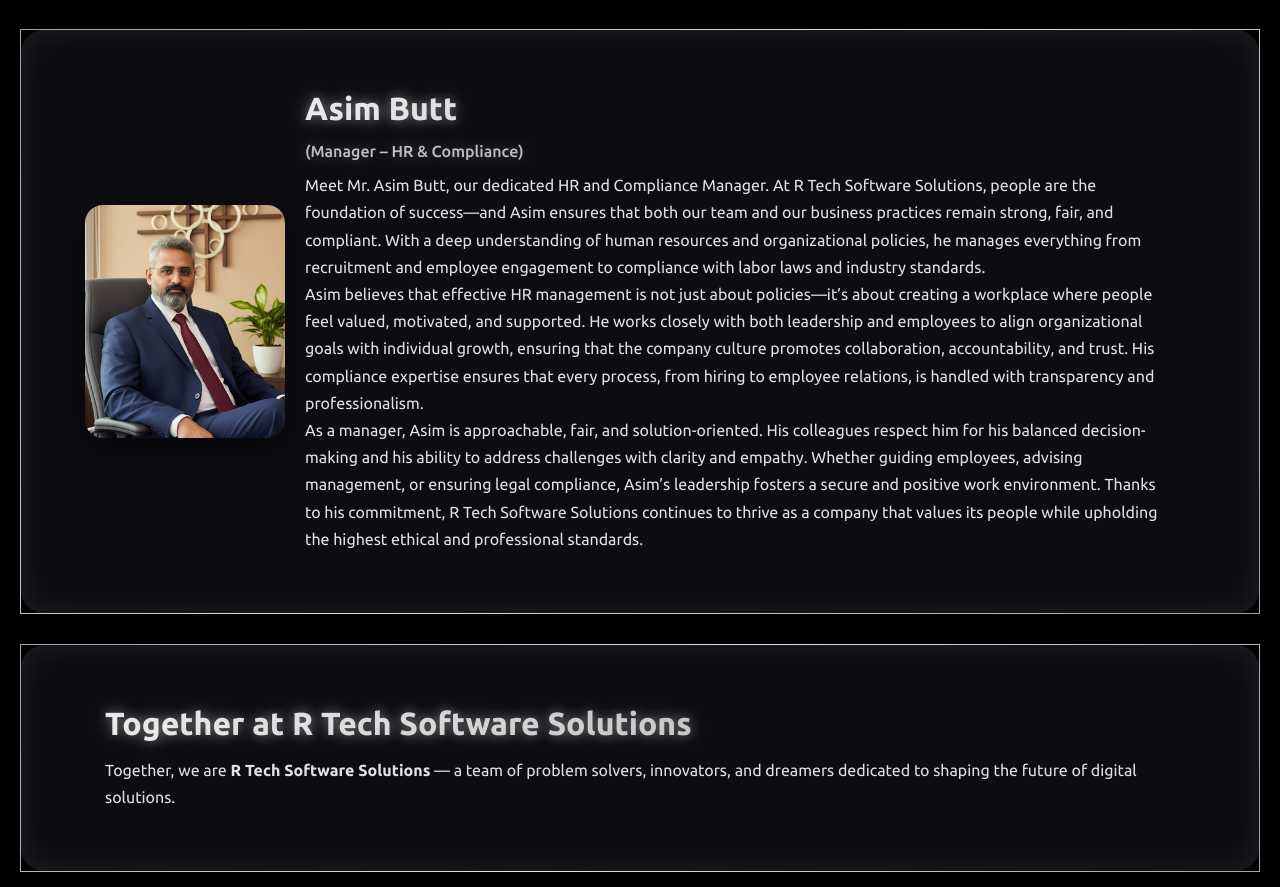
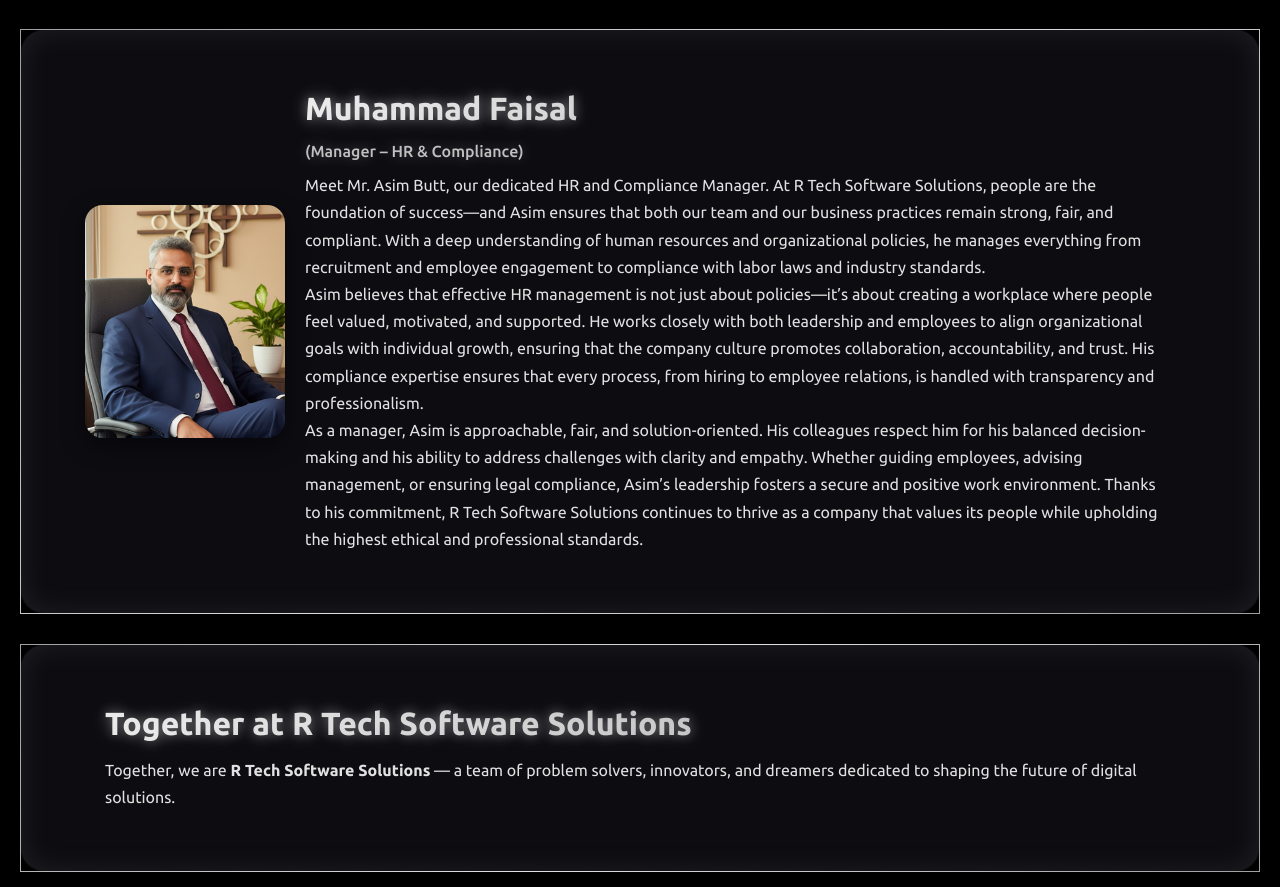
Before and after one commit to naveedhassan20/rtech.github.io, a plain HTML site: page team.html in a window 1280 px wide. Shown: the part 3520-4407 px from the top of the page. Drawn offline with Linux system fonts and the light colour scheme; a script that the page names is missing.

Commit message:
Update team.html

```diff
--- a/team.html
+++ b/team.html
@@ -116,9 +116,9 @@
 
   <!-- Manager HR -->
 <section class="section">
-  <img src="images/hr-mgr.png" alt="Asim Butt Picture">
+  <img src="images/hr-mgr.png" alt="Muhammad Faisal Picture">
   <div class="section-text">
-    <h2>Asim Butt</h2><h4> (Manager – HR & Compliance)</h4>
+    <h2>Muhammad Faisal</h2><h4> (Manager – HR & Compliance)</h4>
     <p>Meet Mr. Asim Butt, our dedicated HR and Compliance Manager. At R Tech Software Solutions, people are the foundation of success—and Asim ensures that both our team and our business practices remain strong, fair, and compliant. With a deep understanding of human resources and organizational policies, he manages everything from recruitment and employee engagement to compliance with labor laws and industry standards.</p>
 
 <p>Asim believes that effective HR management is not just about policies—it’s about creating a workplace where people feel valued, motivated, and supported. He works closely with both leadership and employees to align organizational goals with individual growth, ensuring that the company culture promotes collaboration, accountability, and trust. His compliance expertise ensures that every process, from hiring to employee relations, is handled with transparency and professionalism.</p>
```
